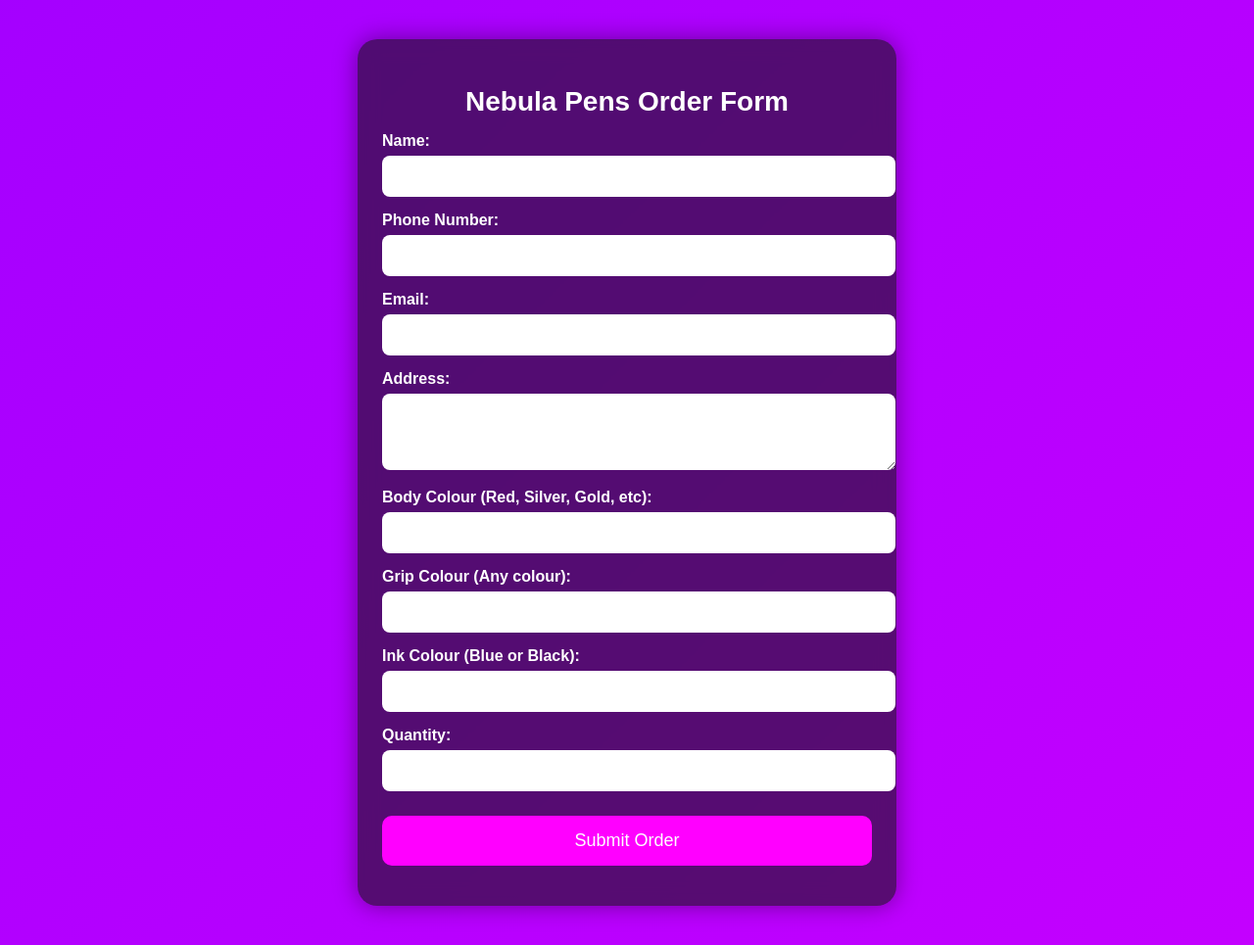
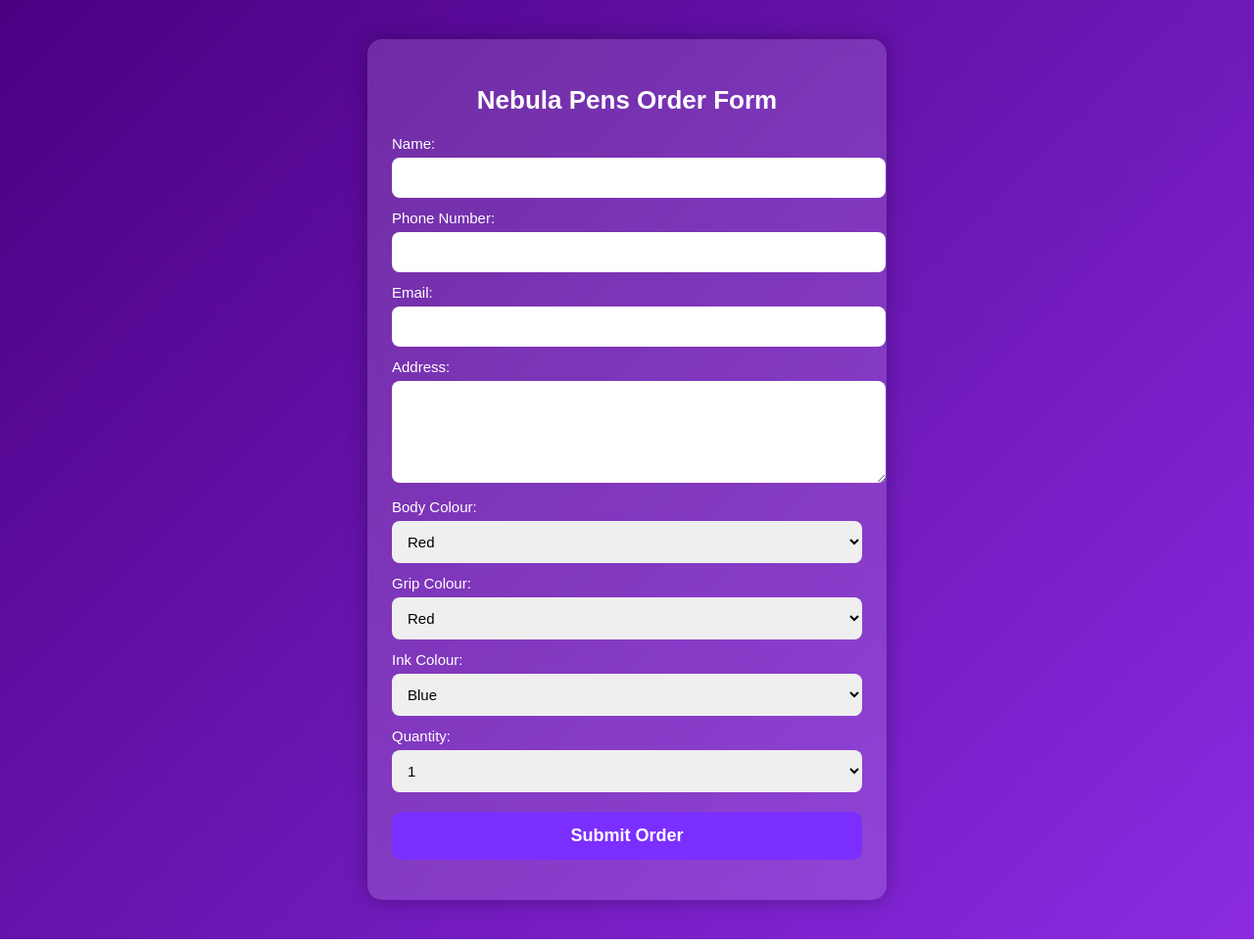
Before and after one commit to nebula-pens/nebulapens, a plain HTML site: page index.html in a window 1280 px wide. Shown: the whole page at 98% size. Drawn offline with Linux system fonts and the light colour scheme.

Commit message:
Update index.html

```diff
--- a/index.html
+++ b/index.html
@@ -8,72 +8,68 @@
 <style>
     body {
         font-family: Arial, sans-serif;
+        background: linear-gradient(135deg, #4b0082, #8a2be2);
+        margin: 0;
         padding: 0;
-    margin: 0;
-    background: linear-gradient(135deg, #6a00ff, #a600ff, #d400ff);
-    background-size: 300% 300%;
-    animation: nebula 8s infinite alternate;
         color: white;
     }
 
-@keyframes nebula {
-    0% { background-position: left; }
-    100% { background-position: right; }
-}
-
     .container {
-    max-width: 500px;
+        max-width: 480px;
         margin: 40px auto;
+        background: rgba(255, 255, 255, 0.15);
         padding: 25px;
-    background: rgba(20, 20, 20, 0.6);
-    border-radius: 20px;
-    backdrop-filter: blur(10px);
-    box-shadow: 0 0 25px rgba(0,0,0,0.4);
+        border-radius: 15px;
+        box-shadow: 0 0 20px rgba(0,0,0,0.3);
+        backdrop-filter: blur(8px);
     }
 
     h2 {
         text-align: center;
-    font-size: 28px;
-    margin-bottom: 10px;
+        margin-bottom: 20px;
+        font-size: 26px;
     }
 
     label {
+        font-size: 15px;
+        margin-top: 12px;
         display: block;
-    margin-top: 15px;
-    font-size: 16px;
-    font-weight: bold;
     }
 
-input, textarea {
+    input, textarea, select {
         width: 100%;
         padding: 12px;
+        border: none;
+        border-radius: 8px;
         margin-top: 6px;
-    border-radius: 8px;
-    border: none;
-    font-size: 16px;
-    outline: none;
+        font-size: 15px;
+    }
+
+    textarea {
+        height: 80px;
     }
 
     button {
         width: 100%;
-    padding: 15px;
-    margin-top: 25px;
+        padding: 14px;
+        background: #7b2fff;
+        border: none;
         border-radius: 10px;
-    border: none;
-    background: #ff00ff;
+        margin-top: 20px;
+        font-size: 18px;
+        font-weight: bold;
         color: white;
-    font-size: 18px;
         cursor: pointer;
-    transition: 0.3s;
+        transition: 0.2s;
     }
 
     button:hover {
-    background: #cc00cc;
+        background: #9d54ff;
     }
 
     #status {
         text-align: center;
-    margin-top: 10px;
+        margin-top: 15px;
         font-size: 16px;
     }
 </style>
@@ -94,19 +90,34 @@ button:hover {
 <input type="email" id="customerEmail" required>
 
 <label>Address:</label>
-<textarea id="address" rows="3" required></textarea>
+<textarea id="address" required></textarea>
 
-<label>Body Colour (Red, Silver, Gold, etc):</label>
-<input type="text" id="penBodyColor" required>
+<label>Body Colour:</label>
+<select id="penBodyColor">
+    <option>Red</option><option>Orange</option><option>Yellow</option>
+    <option>Green</option><option>Blue</option><option>Indigo</option>
+    <option>Violet</option><option>Pink</option><option>Black</option>
+    <option>White</option><option>Silver</option><option>Gold</option>
+</select>
 
-<label>Grip Colour (Any colour):</label>
-<input type="text" id="gripColor" required>
+<label>Grip Colour:</label>
+<select id="gripColor">
+    <option>Red</option><option>Orange</option><option>Yellow</option>
+    <option>Green</option><option>Blue</option><option>Indigo</option>
+    <option>Violet</option><option>Pink</option><option>Black</option>
+    <option>White</option><option>Silver</option><option>Gold</option>
+</select>
 
-<label>Ink Colour (Blue or Black):</label>
-<input type="text" id="inkColor" required>
+<label>Ink Colour:</label>
+<select id="inkColor">
+    <option>Blue</option><option>Black</option>
+</select>
 
 <label>Quantity:</label>
-<input type="number" id="quantity" required min="1">
+<select id="quantity">
+    <option>1</option><option>2</option><option>3</option>
+    <option>4</option><option>5</option>
+</select>
 
 <button onclick="submitOrder()">Submit Order</button>
 
@@ -117,34 +128,33 @@ button:hover {
 function submitOrder() {
     document.getElementById("status").innerText = "Submitting...";
 
+    // ⭐ NEW SCRIPT URL YOU GAVE ME ⭐
     const scriptURL = "https://script.google.com/macros/s/AKfycbxzrAgwt46ulQpMWz2xIoLPFfi6oufbhWJ78z2Y62y1BRl6-GnJMWIPvzZvTrM0iO4D/exec";
 
     const orderData = {
-        customerName: document.getElementById("customerName").value,
-        phoneNumber: document.getElementById("phoneNumber").value,
-        customerEmail: document.getElementById("customerEmail").value,
-        address: document.getElementById("address").value,
-        penBodyColor: document.getElementById("penBodyColor").value,
-        gripColor: document.getElementById("gripColor").value,
-        inkColor: document.getElementById("inkColor").value,
-        quantity: document.getElementById("quantity").value
+        customerName: customerName.value,
+        phoneNumber: phoneNumber.value,
+        customerEmail: customerEmail.value,
+        address: address.value,
+        penBodyColor: penBodyColor.value,
+        gripColor: gripColor.value,
+        inkColor: inkColor.value,
+        quantity: quantity.value
     };
 
     fetch(scriptURL, {
         method: "POST",
         body: JSON.stringify(orderData)
     })
-    .then(res => res.json())
+    .then(r => r.json())
     .then(res => {
         if (res.status === "success") {
-            document.getElementById("status").innerText = "Order submitted successfully!";
+            status.innerText = "Order submitted successfully!";
         } else {
-            document.getElementById("status").innerText = "Error submitting order.";
+            status.innerText = "Error submitting order.";
         }
     })
-    .catch(err => {
-        document.getElementById("status").innerText = "Network error.";
-    });
+    .catch(() => status.innerText = "Network error.");
 }
 </script>
 
```
Lines whose indentation alone changed are shown as unchanged.
